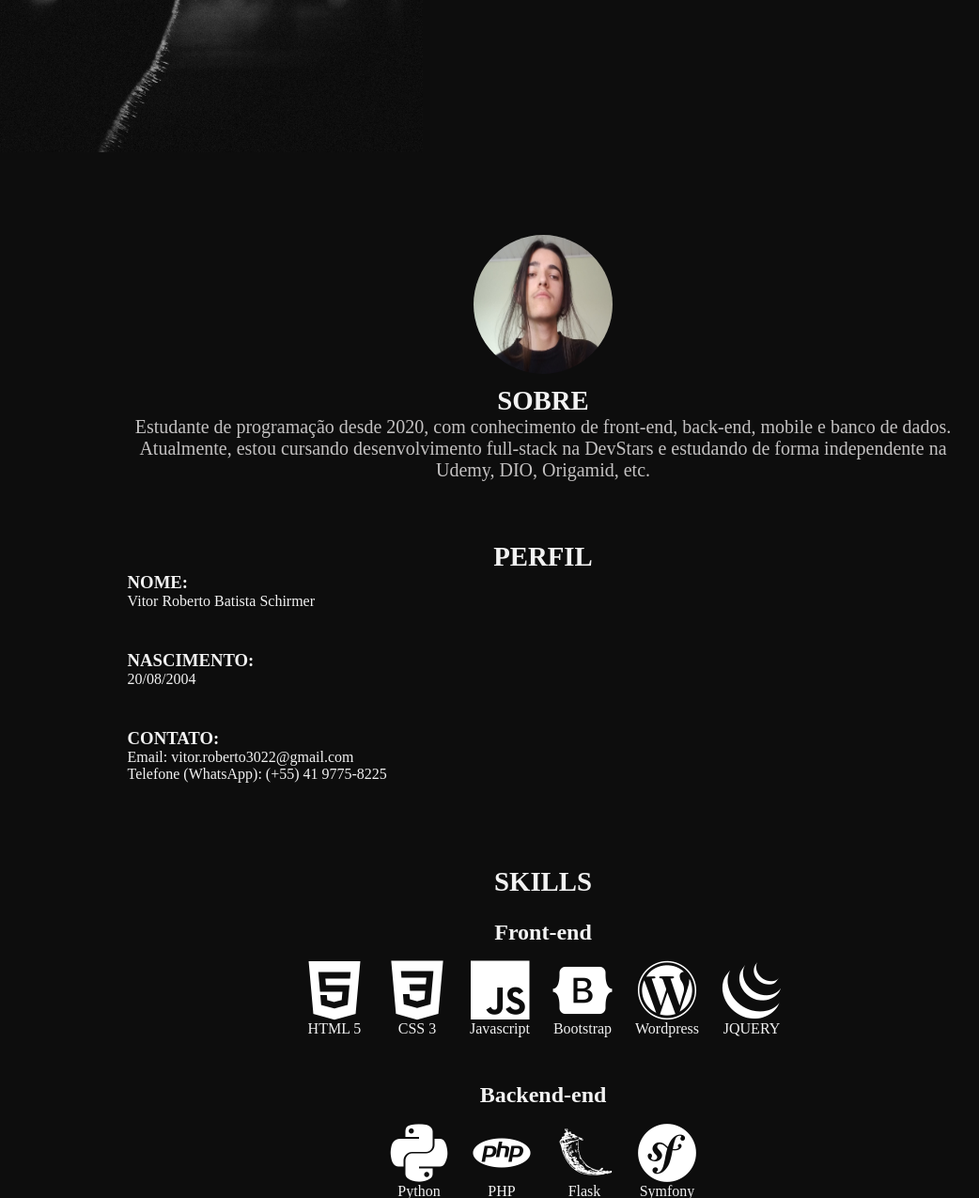
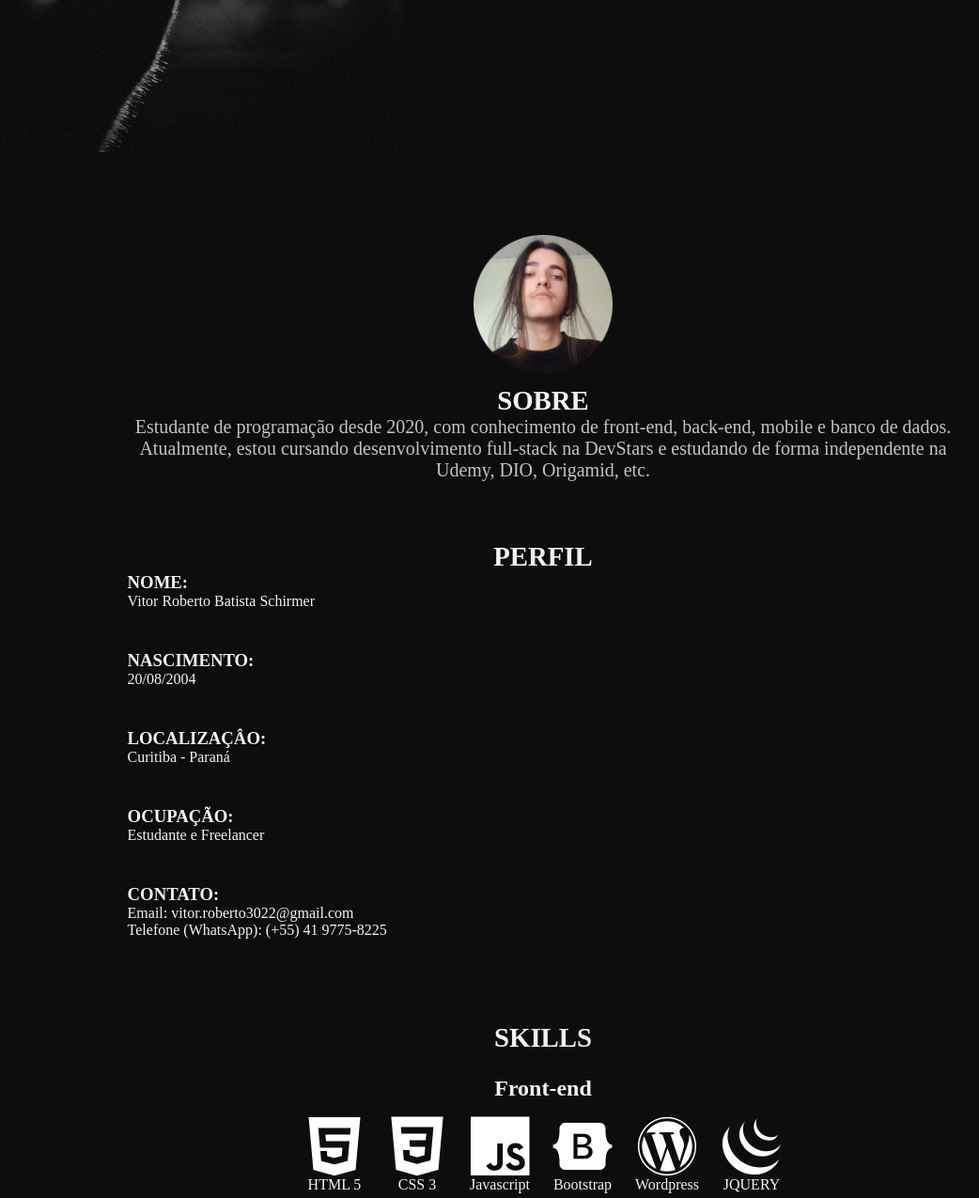
Before and after one commit to vittxr/portfolio_, a Flask app: page / in a window 1280 px wide. Shown: the part 478-1753 px from the top of the page at 94% size, without its empty margins (62-1104 px from the left). Run offline with Flask 2, Linux system fonts and the light colour scheme; some libraries are stand-ins or nearby versions.

Commit message:
fix front-end

```diff
--- a/static/css/about-me__section.css
+++ b/static/css/about-me__section.css
@@ -7,9 +7,8 @@
 }
 
 .about-me__perfil-pic {
-    width: 148.4px;
-    height: 148.4px;
-    border-radius: 50%;
+    width: 148px;
+    height: 148px;
     margin-bottom: 0.75rem;
 }
 
--- a/static/css/projects__section.css
+++ b/static/css/projects__section.css
@@ -20,7 +20,7 @@
     padding: .5rem .5rem;
     display: flex;
     flex-direction: column;
-    /* justify-content: flex-end; */
+    justify-content: flex-end;
     align-items: center;
     cursor: pointer;
 }
@@ -45,7 +45,6 @@
 
 .project__title {
     font-size: 2rem;
-    margin-top: 16rem;
     margin-bottom: 0.45rem 0;
 }
 
--- a/templates/index.html
+++ b/templates/index.html
@@ -76,7 +76,7 @@
 
     <section class="about-me__section" id="sobre">
         <div class="about-me__description-box">
-            <img class="about-me__perfil-pic" src="{{ url_for('static', filename='assets/banners/perfil.jpeg')}}">
+            <img class="about-me__perfil-pic" src="{{ url_for('static', filename='assets/banners/perfil.png')}}">
             <h1 class="section__main-title about-me__title">SOBRE</h1>
             <p class="section__description about-me__paragraph">Estudante de programação desde 2020, com conhecimento de front-end, back-end, mobile e banco de dados. Atualmente, estou cursando desenvolvimento full-stack na DevStars e estudando de forma independente na Udemy, DIO, Origamid, etc.  </p>
         </div>
@@ -91,6 +91,16 @@
            <div class="about-me__profile-content-box">
                 <h3 class="about-me__title">NASCIMENTO:</h3>
                 <p class="about-me__paragraph">20/08/2004</p>
+           </div>
+
+           <div class="about-me__profile-content-box">
+                <h3 class="about-me__title">LOCALIZAÇÂO:</h3>
+                <p class="about-me__paragraph">Curitiba - Paraná</p>
+           </div>
+
+           <div class="about-me__profile-content-box">
+                <h3 class="about-me__title">OCUPAÇÃO:</h3>
+                <p class="about-me__paragraph">Estudante e Freelancer</p>
            </div>
 
            <div class="about-me__profile-content-box ">
```
Also changed, not shown: static/assets/banners/perfil.jpeg (deleted), static/assets/banners/perfil.png (added).
